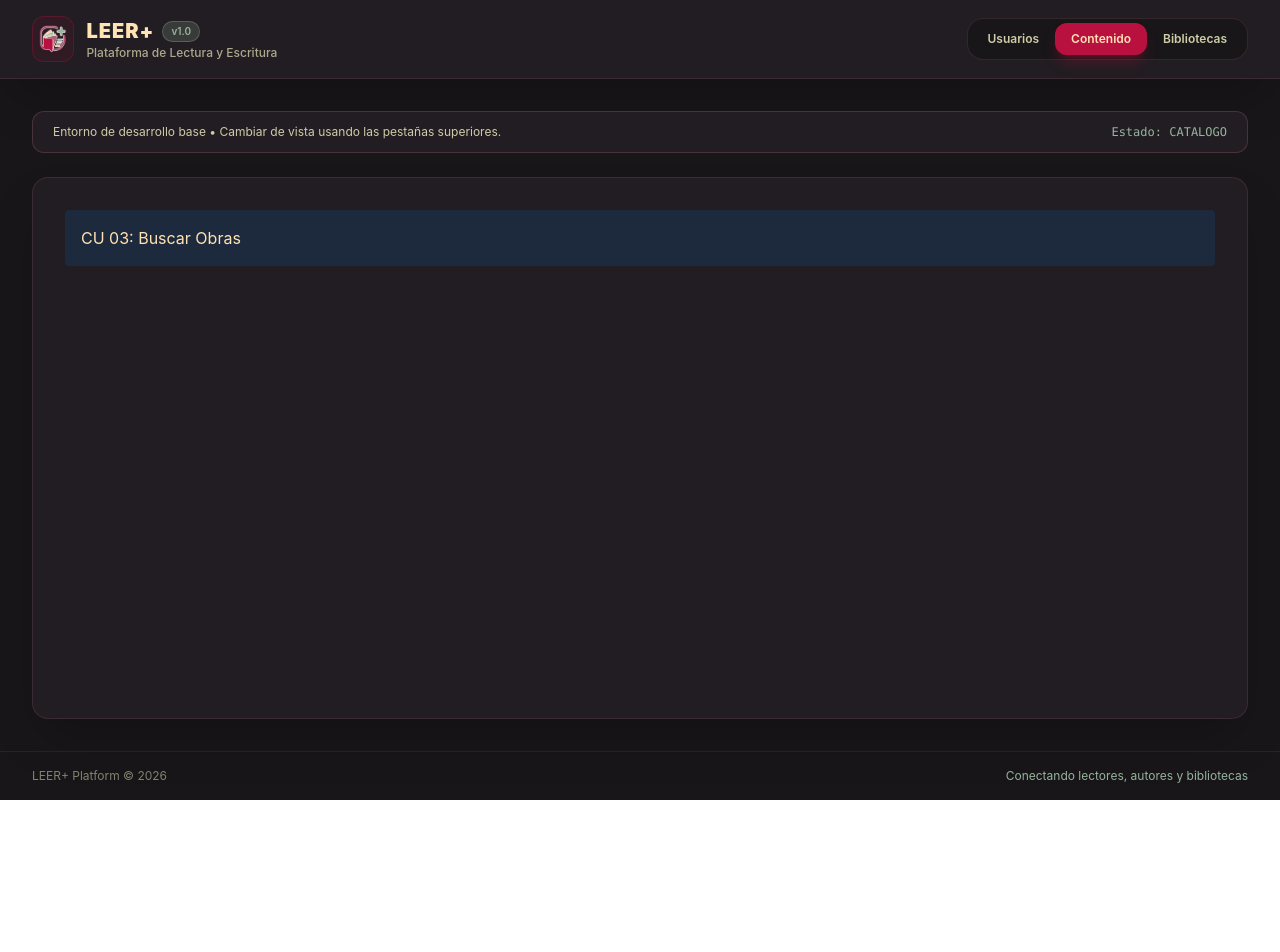
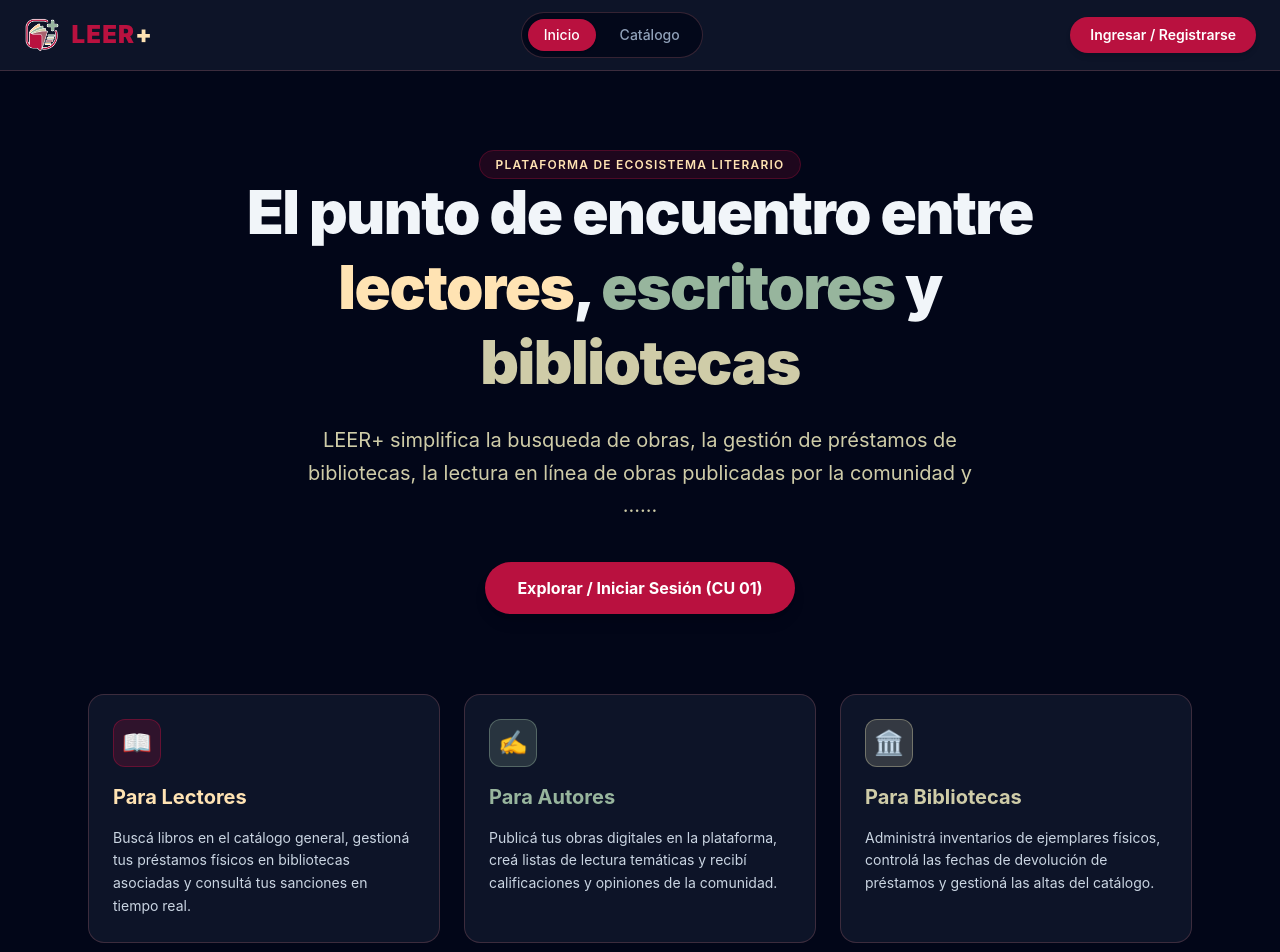
Before and after one commit to aabatedaga04-hue/leer-mas-platforma, a React (Vite) app: page / in a window 1280 px wide. Shown: the top 952 px of the page. Before the commit the page ends 800 px from the top, so only its background shows below. Built offline with nearby package versions, Linux system fonts and the light colour scheme.

Commit message:
feat: landing page con paleta oficial y orquestador App.jsx listo

```diff
--- a/src/App.jsx
+++ b/src/App.jsx
@@ -1,99 +1,124 @@
 import { useState } from 'react'
 
-// Import de componentes base de los 3 módulos
+// Importación del Logo Oficial desde assets
+import logoLeerMas from './assets/LEER+ LOGOS-03.png'
+
+// Componente Compartido Global
+import LandingPage from './components/LandingPage'
+
+// Archivos de Módulos (Features)
 import AuthModal from './features/usuarios/AuthModal'
 import CatalogoBuscador from './features/contenido/CatalogoBuscador'
 import GestionPrestamos from './features/bibliotecas/GestionPrestamos'
 
-// Reemplazá 'logo.svg' por tu archivo real en src/assets/
-import logoApp from './assets/LEER+ LOGOS-03.png'
-
 export default function App() {
-  const [vistaActual, setVistaActual] = useState('catalogo')
+  const [usuario, setUsuario] = useState(null)
+  const [vistaActual, setVistaActual] = useState('landing')
 
   return (
-    <div className="min-h-screen bg-[#181619] text-[#ffe3b3] flex flex-col font-sans selection:bg-[#b9113f] selection:text-[#ffe3b3]">
+    <div className="min-h-screen bg-slate-950 text-slate-100 flex flex-col font-sans selection:bg-[var(--color-brand-primary)] selection:text-white">
 
-      {/* HEADER: BARRA DE NAVEGACIÓN SUPERIOR */}
-      <header className="bg-[#211d22] border-b border-[#a8636e]/20 px-8 py-4 flex flex-col sm:flex-row justify-between items-center gap-4 shadow-2xl">
+      {/* HEADER / BARRA DE NAVEGACIÓN */}
+      <header className="bg-slate-900/90 backdrop-blur border-b border-[var(--color-brand-secondary)]/30 px-6 py-3 flex justify-between items-center sticky top-0 z-50">
 
-        {/* Identidad de Marca */}
-        <div className="flex items-center gap-3">
-          <div className="p-1.5 bg-[#b9113f]/10 border border-[#b9113f]/30 rounded-xl">
-            <img src={logoApp} alt="LEER+ Logo" className="h-8 w-auto object-contain" />
-          </div>
-          <div>
-            <div className="flex items-center gap-2">
-              <h1 className="text-xl font-black tracking-wider text-[#ffe3b3]">LEER+</h1>
-              <span className="text-[10px] bg-[#97b59d]/20 text-[#97b59d] px-2 py-0.5 rounded-full border border-[#97b59d]/30 font-semibold">v1.0</span>
-            </div>
-            <p className="text-xs text-[#cfcca8]/80 font-medium">Plataforma de Lectura y Escritura</p>
-          </div>
-        </div>
+        {/* LOGO CON IMAGEN Y NOMBRE */}
+        <button
+          onClick={() => setVistaActual('landing')}
+          className="flex items-center gap-3 hover:opacity-85 transition-opacity cursor-pointer"
+        >
+          <img
+            src={logoLeerMas}
+            alt="Logo LEER+"
+            className="h-10 w-auto object-contain"
+          />
+          <span className="text-2xl font-black text-[var(--color-brand-primary)] tracking-wider">
+            LEER<span className="text-[var(--color-brand-cream)]">+</span>
+          </span>
+        </button>
 
-        {/* Selector de Módulos (Estilo Tabs) */}
-        <nav className="flex items-center bg-[#181619] p-1 rounded-2xl border border-[#a8636e]/20">
+        {/* NAVEGACIÓN PRINCIPAL */}
+        <nav className="flex gap-2 text-sm bg-slate-950/80 p-1.5 rounded-full border border-[var(--color-brand-secondary)]/30">
           <button
-            onClick={() => setVistaActual('login')}
-            className={`px-4 py-2 rounded-xl text-xs font-semibold transition-all duration-200 ${
-              vistaActual === 'login'
-                ? 'bg-[#b9113f] text-[#ffe3b3] shadow-lg shadow-[#b9113f]/30'
-                : 'text-[#cfcca8] hover:text-[#ffe3b3] hover:bg-[#211d22]'
+            onClick={() => setVistaActual('landing')}
+            className={`px-4 py-1.5 rounded-full text-sm font-medium transition-colors cursor-pointer ${
+              vistaActual === 'landing'
+                ? 'bg-[var(--color-brand-primary)] text-white shadow-sm'
+                : 'text-slate-400 hover:text-[var(--color-brand-cream)]'
             }`}
           >
-            Usuarios
+            Inicio
           </button>
 
           <button
             onClick={() => setVistaActual('catalogo')}
-            className={`px-4 py-2 rounded-xl text-xs font-semibold transition-all duration-200 ${
+            className={`px-4 py-1.5 rounded-full text-sm font-medium transition-colors cursor-pointer ${
               vistaActual === 'catalogo'
-                ? 'bg-[#b9113f] text-[#ffe3b3] shadow-lg shadow-[#b9113f]/30'
-                : 'text-[#cfcca8] hover:text-[#ffe3b3] hover:bg-[#211d22]'
+                ? 'bg-[var(--color-brand-primary)] text-white shadow-sm'
+                : 'text-slate-400 hover:text-[var(--color-brand-cream)]'
             }`}
           >
-            Contenido
+            Catálogo
           </button>
 
-          <button
-            onClick={() => setVistaActual('prestamos')}
-            className={`px-4 py-2 rounded-xl text-xs font-semibold transition-all duration-200 ${
-              vistaActual === 'prestamos'
-                ? 'bg-[#b9113f] text-[#ffe3b3] shadow-lg shadow-[#b9113f]/30'
-                : 'text-[#cfcca8] hover:text-[#ffe3b3] hover:bg-[#211d22]'
-            }`}
-          >
-            Bibliotecas
-          </button>
+          {usuario && (
+            <button
+              onClick={() => setVistaActual('gestion-prestamos')}
+              className={`px-4 py-1.5 rounded-full text-sm font-medium transition-colors cursor-pointer ${
+                vistaActual === 'gestion-prestamos'
+                  ? 'bg-[var(--color-brand-primary)] text-white shadow-sm'
+                  : 'text-slate-400 hover:text-[var(--color-brand-cream)]'
+              }`}
+            >
+              Gestión Préstamos
+            </button>
+          )}
         </nav>
+
+        {/* ÁREA DE SESIÓN */}
+        <div>
+          {usuario ? (
+            <div className="flex gap-3 items-center bg-slate-800/80 px-4 py-1.5 rounded-full border border-[var(--color-brand-secondary)]/40">
+              <span className="text-xs font-semibold text-[var(--color-brand-cream)] bg-[var(--color-brand-primary)]/40 px-2 py-0.5 rounded-md border border-[var(--color-brand-primary)]/50">
+                {usuario.rol || 'Usuario'}
+              </span>
+              <span className="text-sm font-medium text-slate-100">{usuario.nombre}</span>
+              <button
+                onClick={() => { setUsuario(null); setVistaActual('landing'); }}
+                className="text-red-400 hover:text-red-300 text-xs font-bold bg-red-950/40 hover:bg-red-950/80 px-2.5 py-1 rounded-full border border-red-900/40 transition-colors cursor-pointer"
+              >
+                Salir
+              </button>
+            </div>
+          ) : (
+            <button
+              onClick={() => setVistaActual('login')}
+              className="bg-[var(--color-brand-primary)] hover:opacity-90 text-white px-5 py-2 rounded-full text-sm font-semibold transition-all shadow-md active:scale-95 cursor-pointer"
+            >
+              Ingresar / Registrarse
+            </button>
+          )}
+        </div>
       </header>
 
       {/* CONTENIDO PRINCIPAL */}
-      <main className="flex-1 max-w-7xl w-full mx-auto p-6 sm:p-8 flex flex-col gap-6">
+      <main className="flex-1 p-6 max-w-6xl mx-auto w-full">
+        {vistaActual === 'landing' && (
+          <LandingPage onIngresar={() => setVistaActual('login')} />
+        )}
 
-        {/* Banner Informativo de Contexto */}
-        <div className="flex items-center justify-between bg-[#211d22] border border-[#a8636e]/30 rounded-xl px-5 py-3 text-xs">
-          <span className="text-[#cfcca8]">
-            Entorno de desarrollo base &bull; Cambiar de vista usando las pestañas superiores.
-          </span>
-          <span className="text-[#97b59d] font-mono">
-            Estado: {vistaActual.toUpperCase()}
-          </span>
-        </div>
+        {vistaActual === 'login' && (
+          <AuthModal onLoginSuccess={(u) => { setUsuario(u); setVistaActual('catalogo'); }} />
+        )}
 
-        {/* Tarjeta Contenedora Principal */}
-        <div className="bg-[#211d22] border border-[#a8636e]/20 rounded-2xl p-6 sm:p-8 shadow-2xl flex-1 backdrop-blur-sm">
-          {vistaActual === 'login' && <AuthModal />}
-          {vistaActual === 'catalogo' && <CatalogoBuscador />}
-          {vistaActual === 'prestamos' && <GestionPrestamos />}
-        </div>
+        {vistaActual === 'catalogo' && (
+          <CatalogoBuscador />
+        )}
+
+        {vistaActual === 'gestion-prestamos' && (
+          <GestionPrestamos />
+        )}
       </main>
 
-      {/* PIE DE PÁGINA */}
-      <footer className="border-t border-[#a8636e]/15 py-4 px-8 text-center text-xs text-[#cfcca8]/60 flex flex-col sm:flex-row justify-between items-center gap-2 max-w-7xl w-full mx-auto">
-        <span>LEER+ Platform &copy; 2026</span>
-        <span className="text-[#97b59d]">Conectando lectores, autores y bibliotecas</span>
-      </footer>
     </div>
   )
 }
--- /dev/null
+++ b/src/components/LandingPage.jsx
@@ -0,0 +1,92 @@
+import React from 'react'
+
+export default function LandingPage({ onIngresar }) {
+  return (
+    <div className="space-y-16 py-6">
+
+      {/* SECCIÓN HERO PRINCIPAL */}
+      <section className="text-center space-y-6 max-w-4xl mx-auto pt-8">
+        <span className="bg-[var(--color-brand-primary)]/15 text-[var(--color-brand-cream)] text-xs font-semibold px-4 py-1.5 rounded-full border border-[var(--color-brand-primary)]/30 uppercase tracking-widest">
+          Plataforma de Ecosistema Literario
+        </span>
+
+        <h1 className="text-4xl sm:text-6xl font-black text-slate-100 tracking-tight leading-tight">
+          El punto de encuentro entre <br className="hidden sm:inline" />
+          <span className="text-[var(--color-brand-cream)]">lectores</span>,{' '}
+          <span className="text-[var(--color-brand-mint)]">escritores</span> y{' '}
+          <span className="text-[var(--color-brand-sand)]">bibliotecas</span>
+        </h1>
+
+        <p className="text-[var(--color-brand-sand)] text-lg sm:text-xl leading-relaxed max-w-2xl mx-auto font-normal">
+          LEER+ simplifica la busqueda de obras, la gestión de préstamos de bibliotecas, la lectura en línea de obras publicadas por la comunidad y ......
+        </p>
+
+        <div className="flex justify-center gap-4 pt-4">
+          <button
+            onClick={onIngresar}
+            className="bg-[var(--color-brand-primary)] hover:opacity-90 text-white font-bold px-8 py-3.5 rounded-full shadow-lg transition-all hover:scale-105 active:scale-95 cursor-pointer"
+          >
+            Explorar / Iniciar Sesión (CU 01)
+          </button>
+        </div>
+      </section>
+
+      {/* MÓDULOS Y ROLES */}
+      <section className="grid grid-cols-1 md:grid-cols-3 gap-6 pt-4">
+
+        {/* LECTORES */}
+        <div className="bg-slate-900/90 border border-[var(--color-brand-secondary)]/30 p-6 rounded-2xl hover:border-[var(--color-brand-primary)] transition-all space-y-4">
+          <div className="w-12 h-12 bg-[var(--color-brand-primary)]/20 text-[var(--color-brand-cream)] rounded-xl flex items-center justify-center font-bold text-2xl border border-[var(--color-brand-primary)]/40">
+            📖
+          </div>
+          <h3 className="text-xl font-bold text-[var(--color-brand-cream)]">Para Lectores</h3>
+          <p className="text-slate-300 text-sm leading-relaxed">
+            Buscá libros en el catálogo general, gestioná tus préstamos físicos en bibliotecas asociadas y consultá tus sanciones en tiempo real.
+          </p>
+        </div>
+
+        {/* ESCRITORES */}
+        <div className="bg-slate-900/90 border border-[var(--color-brand-secondary)]/30 p-6 rounded-2xl hover:border-[var(--color-brand-mint)] transition-all space-y-4">
+          <div className="w-12 h-12 bg-[var(--color-brand-mint)]/20 text-[var(--color-brand-mint)] rounded-xl flex items-center justify-center font-bold text-2xl border border-[var(--color-brand-mint)]/40">
+            ✍️
+          </div>
+          <h3 className="text-xl font-bold text-[var(--color-brand-mint)]">Para Autores</h3>
+          <p className="text-slate-300 text-sm leading-relaxed">
+            Publicá tus obras digitales en la plataforma, creá listas de lectura temáticas y recibí calificaciones y opiniones de la comunidad.
+          </p>
+        </div>
+
+        {/* BIBLIOTECAS */}
+        <div className="bg-slate-900/90 border border-[var(--color-brand-secondary)]/30 p-6 rounded-2xl hover:border-[var(--color-brand-sand)] transition-all space-y-4">
+          <div className="w-12 h-12 bg-[var(--color-brand-sand)]/20 text-[var(--color-brand-sand)] rounded-xl flex items-center justify-center font-bold text-2xl border border-[var(--color-brand-sand)]/40">
+            🏛️
+          </div>
+          <h3 className="text-xl font-bold text-[var(--color-brand-sand)]">Para Bibliotecas</h3>
+          <p className="text-slate-300 text-sm leading-relaxed">
+            Administrá inventarios de ejemplares físicos, controlá las fechas de devolución de préstamos y gestioná las altas del catálogo.
+          </p>
+        </div>
+
+      </section>
+
+      {/* CALL TO ACTION */}
+      <section className="bg-slate-900/90 border border-[var(--color-brand-secondary)]/40 p-8 sm:p-10 rounded-3xl text-center space-y-4 relative overflow-hidden">
+        <h2 className="text-2xl sm:text-3xl font-bold text-[var(--color-brand-cream)] relative z-10">
+          ¿Querés empezar a usar LEER+?
+        </h2>
+        <p className="text-[var(--color-brand-sand)] max-w-xl mx-auto text-sm sm:text-base relative z-10">
+          Ingresá con tu cuenta para acceder al catálogo interactivo y a los módulos de gestión asignados según tu rol.
+        </p>
+        <div className="pt-2 relative z-10">
+          <button
+            onClick={onIngresar}
+            className="bg-slate-800 hover:bg-slate-700 border border-[var(--color-brand-secondary)] text-[var(--color-brand-cream)] font-semibold px-6 py-2.5 rounded-full text-sm transition-colors cursor-pointer"
+          >
+            Ir al Login / Registro (CU 01)
+          </button>
+        </div>
+      </section>
+
+    </div>
+  )
+}
--- a/src/features/contenido/CatalogoBuscador.jsx
+++ b/src/features/contenido/CatalogoBuscador.jsx
@@ -1,3 +1,10 @@
+import React from 'react'
+
 export default function CatalogoBuscador() {
-  return <div className="p-4 bg-slate-800 rounded">CU 03: Buscar Obras</div>
+  return (
+    <div className="p-8 bg-slate-900 border border-slate-800 rounded-2xl text-center">
+      <h3 className="text-xl font-bold text-white">Catálogo General (CU 03)</h3>
+      <p className="text-slate-400 text-sm mt-2">Módulo de Contenido en desarrollo...</p>
+    </div>
+  )
 }
--- a/src/features/usuarios/AuthModal.jsx
+++ b/src/features/usuarios/AuthModal.jsx
@@ -1,3 +1,16 @@
-export default function AuthModal() {
-  return <div className="p-4 bg-slate-800 rounded">CU 01: Login y Registro</div>
+import React from 'react'
+
+export default function AuthModal({ onLoginSuccess }) {
+  return (
+    <div className="p-8 bg-slate-900 border border-slate-800 rounded-2xl max-w-md mx-auto text-center space-y-4">
+      <h3 className="text-xl font-bold text-white">Iniciar Sesión (CU 01)</h3>
+      <p className="text-slate-400 text-sm">Simulador de inicio de sesión de usuario</p>
+      <button
+        onClick={() => onLoginSuccess({ nombre: 'Usuario Demo', rol: 'LectoEscritor' })}
+        className="bg-blue-600 hover:bg-blue-500 text-white px-5 py-2 rounded-full font-semibold transition-colors"
+      >
+        Simular Ingreso
+      </button>
+    </div>
+  )
 }
```
Also changed, not shown: src/features/bibliotecas/GestionPrestamos.jsx (+8 -1 lines).
